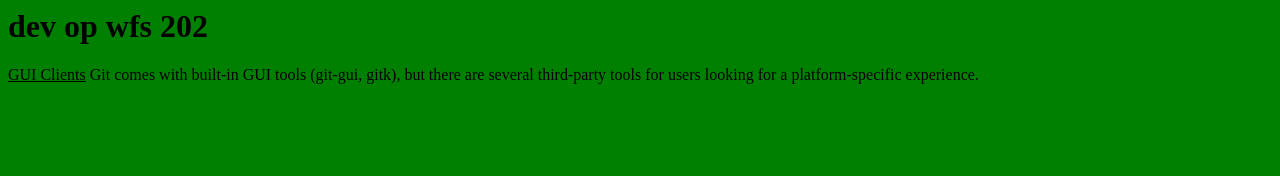
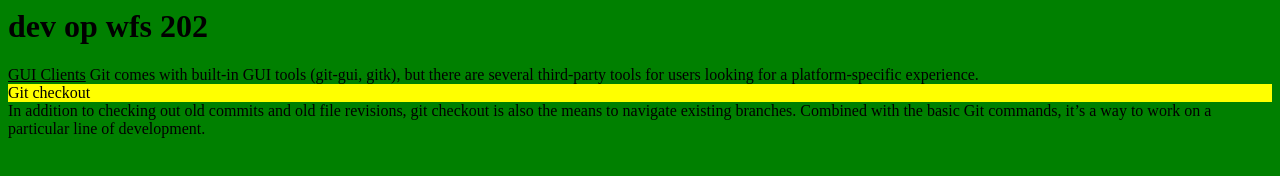
Before and after one commit to aitoufkir2022/projetDOWFS202, a plain HTML site: page index.html in a window 1280 px wide. Drawn offline with Linux system fonts and the light colour scheme.

Commit message:
version 10H40

```diff
--- a/index.html
+++ b/index.html
@@ -11,6 +11,11 @@
 <u>GUI Clients</u>
 Git comes with built-in GUI tools (git-gui, gitk), but there are several third-party tools for users looking for a platform-specific experience.
 
+
+<div class="cadre1">Git checkout</div>
+In addition to checking out old commits and old file revisions, git checkout is also the means to navigate existing branches. Combined with the basic Git commands, it’s a way to work on a particular line of development.
+
+
 </body>
 
 
--- a/style1.css
+++ b/style1.css
@@ -1,3 +1,6 @@
 body{
 	background-color:green;
 }
+.cadre1{
+	background-color:yellow;
+}
```
